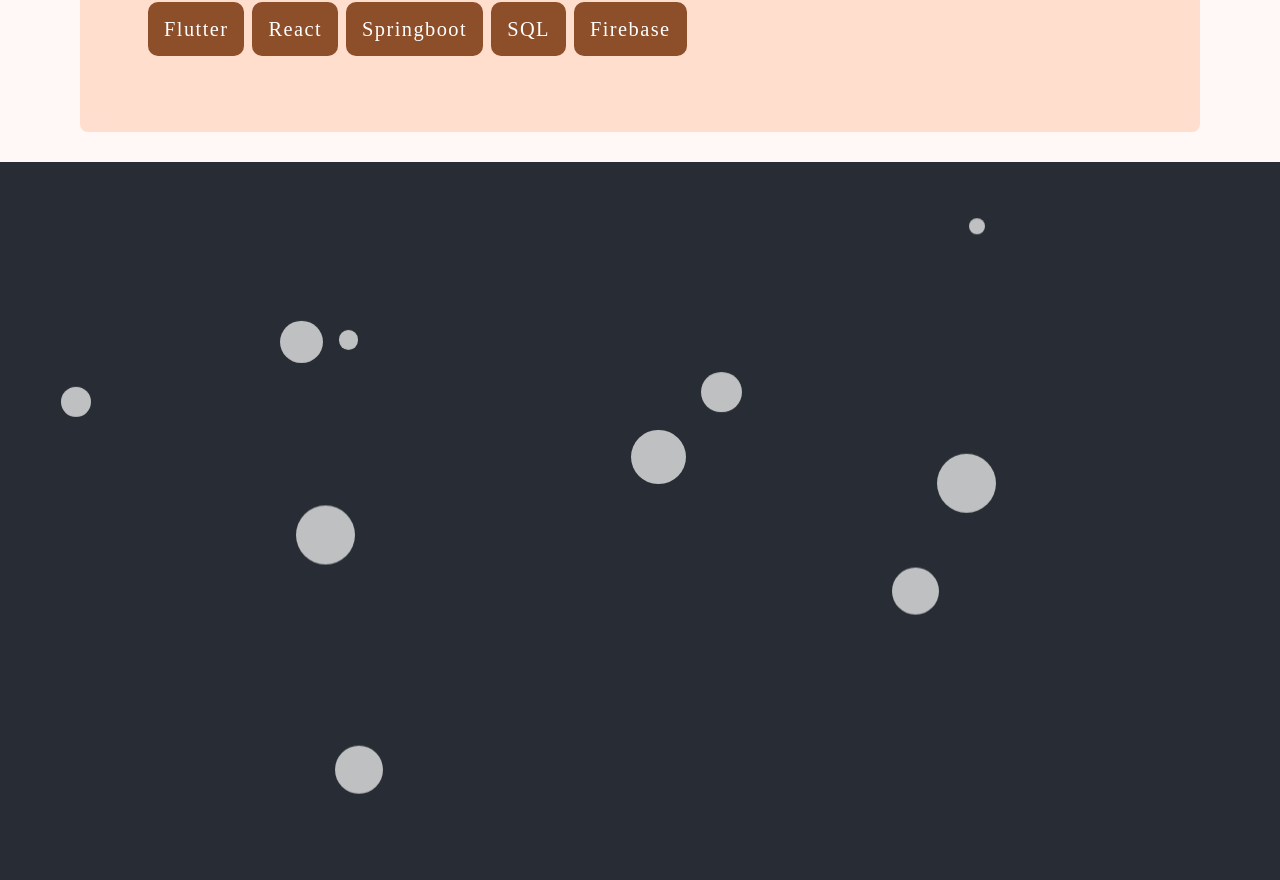
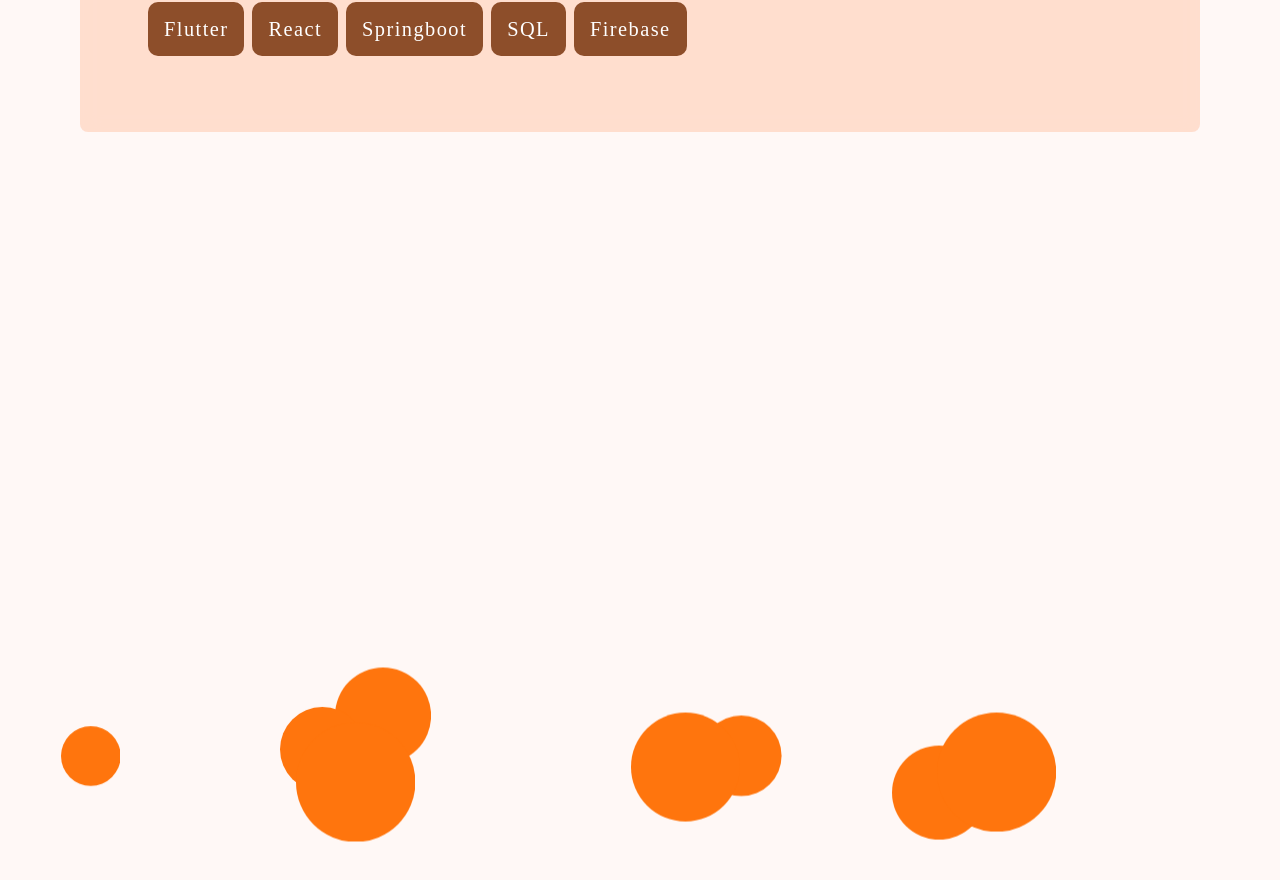
Before and after one commit to john-cinquegrana/ReactPersonalSite, a React (Vite) app: page / in a window 1280 px wide. Shown: the part 2635-3515 px from the top of the page. Built offline with nearby package versions, Linux system fonts and the light colour scheme.

Commit message:
Upgraded bubbles to use the circles component

```diff
--- a/src/components/Bubbles.tsx
+++ b/src/components/Bubbles.tsx
@@ -1,6 +1,7 @@
 import React, { useEffect, useState } from 'react';
 import { Box } from '@mui/material';
 import { keyframes } from '@emotion/react';
+import Circle from '@components/Circle';
 
 const floatUp = keyframes`
     0% {
@@ -16,17 +17,21 @@ const generateRandomCircles = (numCircles: number) => {
         id: Math.random().toString(36).substring(2, 9),
         size: Math.random() * 50 + 10,
         left: Math.random() * 100 + '%',
-        animationDuration: Math.random() * 10 + 5 + 's',
+        animationDuration: Math.random() * 10 + 20 + 's',
     }));
 };
 
 const Bubbles: React.FC = () => {
+
+    // General values for the generation of bubbles to make them easier to change
+    // const maxCircles = 15;
+
     const [circles, setCircles] = useState(generateRandomCircles(10));
 
     useEffect(() => {
         const interval = setInterval(() => {
             setCircles(generateRandomCircles(10));
-        }, 15000); // Regenerate circles every 15 seconds
+        }, 60 * 1000); // Regenerate circles every 15 seconds
 
         return () => clearInterval(interval);
     }, []);
@@ -38,12 +43,14 @@ const Bubbles: React.FC = () => {
                 width: '100%',
                 height: '100vh',
                 overflow: 'hidden',
-                backgroundColor: '#282c34',
+                backgroundColor: 'transparent',
             }}
         >
             {circles.map((circle) => (
-                <Box
+                <Circle
                     key={circle.id}
+                    color='#FF750D'
+                    radius={circle.size}
                     sx={{
                         position: 'absolute',
                         bottom: 0,
@@ -51,7 +58,6 @@ const Bubbles: React.FC = () => {
                         width: circle.size,
                         height: circle.size,
                         borderRadius: '50%',
-                        backgroundColor: 'rgba(255, 255, 255, 0.7)',
                         animation: `${floatUp} ${circle.animationDuration} linear infinite`,
                     }}
                 />
```
